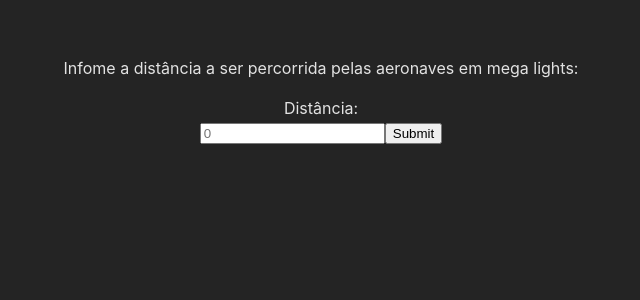
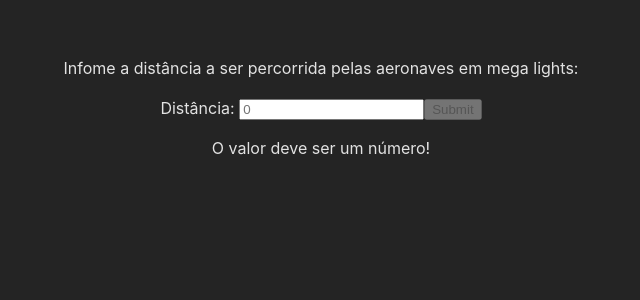
Before and after one commit to mrafaelr/starwars_test, a React (Vite) app in the folder project/: page / in a window 1280 px wide. Shown: the top 300 px of the page, without its empty margins (319-959 px from the left). Built offline with nearby package versions, Linux system fonts and the light colour scheme; no server answers.

Commit message:
fix: distance input has to be a number

```diff
--- a/project/src/App.jsx
+++ b/project/src/App.jsx
@@ -78,11 +78,12 @@ function App() {
         handleClick();
       }}>
         <p>Infome a distância a ser percorrida pelas aeronaves em mega lights:</p>
-        <label htmlFor="dist">Distância: </label><br />
+        <label htmlFor="dist">Distância: </label>
         <input id="dist" type="text" placeholder="0" value={dist} onChange={(e) => {
-          setDist(e.target.value)
+          setDist(Number(e.target.value))
         }} />
-        <input type='submit'/>
+        <input type='submit' disabled={!(typeof(dist) == 'number')}/>
+        {(!(typeof(dist) == 'number')) && <p>O valor deve ser um número!</p>}
       </form>
     </>
   )
```
